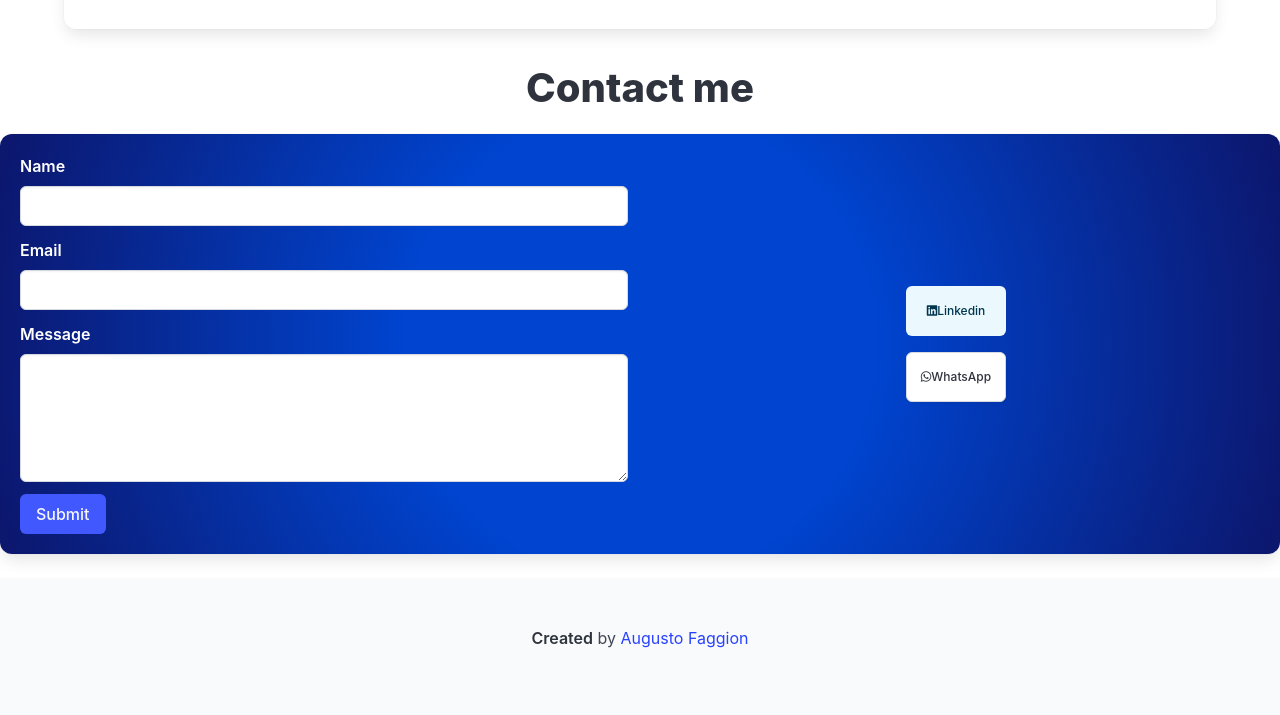
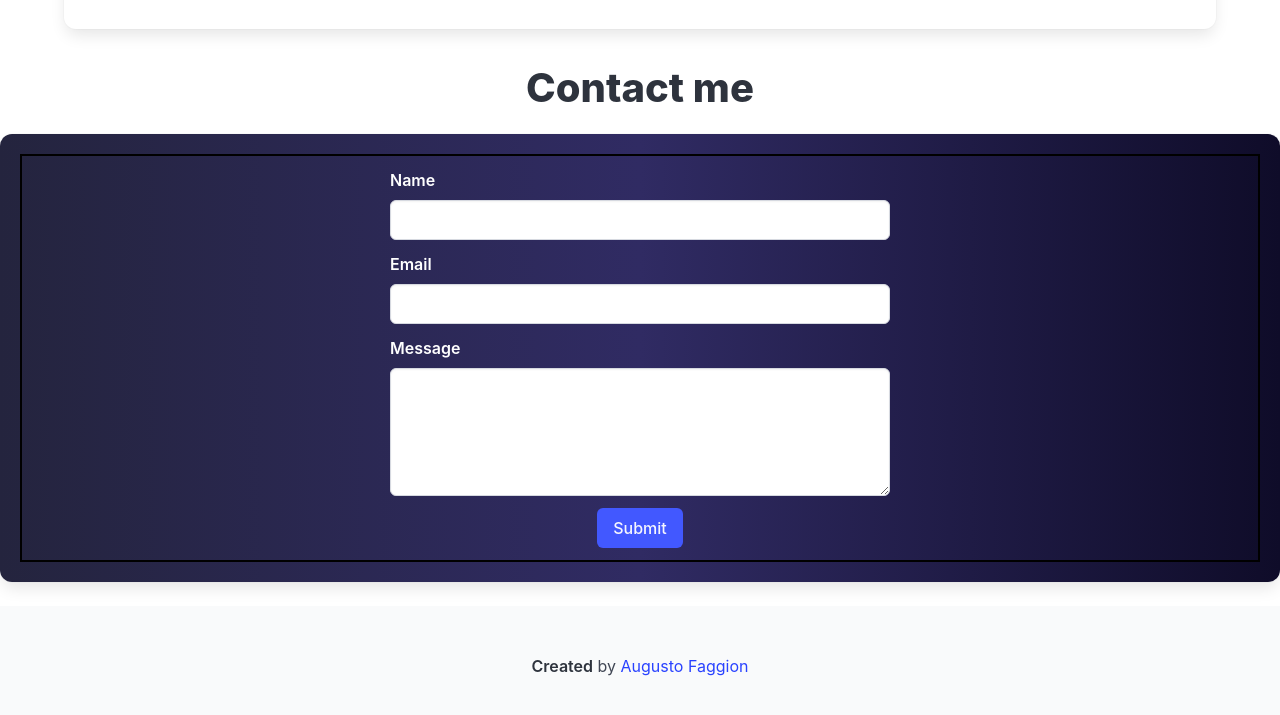
Before and after one commit to augustofaggion/augusto_portifolio, a plain HTML site: page index.html in a window 1280 px wide. Shown: the part 2402-3117 px from the top of the page. Drawn offline with nearby package versions, Linux system fonts and the light colour scheme.

Commit message:
contact box finished

```diff
--- a/index.html
+++ b/index.html
@@ -146,8 +146,8 @@
     <h2 class="title is-2 has-text-centered">Contact me</h2>
     <section class="contact box">
       <!-- Form -->
-      <div class="columns">
-      <div class="form column ">
+      <div class=" form-container">
+      <form class="form column">
       <div class="field">
       <label class="label">Name</label>
       <div class="control">
@@ -171,12 +171,9 @@
         <button class="button is-link" onclick="sendMail()">Submit</button>
       </div>
     </div>
-  </div>
+  </form>
   <!-- Contacts -->
-  <div class="contacts-options column">
-    <button class="button is-info is-light is-medium"><i class="fa-brands fa-linkedin"></i>Linkedin</button>
-    <button class="button"><i class="fa-brands fa-whatsapp"></i>WhatsApp</button>
-  </div>
+
 </div>
     </section>
     <!-- Whatssap button -->
--- a/sytles.css
+++ b/sytles.css
@@ -151,7 +151,7 @@ background: var(--secondary-color);  /* fallback for old browsers */
 .description {
   display: flex;
   flex-direction: column;
-  justify-content: center
+  justify-content: center;
   align-items: center;
 }
 
@@ -164,9 +164,28 @@ background: var(--secondary-color);  /* fallback for old browsers */
 
 /* Contact me section */
 .contact {
-  background: rgb(0var(--primary-color),207);
-  background: radial-gradient(circle, rgba(0,68,207,1) 35%, rgba(12,22,108,1) 100%);
+  background: #0f0c29;  /* fallback for old browsers */
+  background: -webkit-linear-gradient(to right, #24243e, #302b63, #0f0c29);  /* Chrome 10-25, Safari 5.1-6 */
+  background: linear-gradient(to right, #24243e, #302b63, #0f0c29);
+
   color: white;
+}
+
+.form {
+  display: flex;
+  flex-direction: column;
+  justify-content: center;
+  align-items: center;
+  border: 2px solid #000000; /* Adjust as needed */
+
+  }
+
+
+
+  .form input, .form textarea {
+  width: 500px; /* adjust as needed */
+  height: 40px; /* adjust as needed */
+  padding: 5px; /* adjust as needed */
 }
 
 .label{
@@ -216,3 +235,7 @@ background: var(--secondary-color);  /* fallback for old browsers */
     font-size: 2rem;
     color: white;
   }
+
+  /* ! Make navbar responsive */
+  /* ? make better footer */
+  /* TRy to find why border is so big */
```
